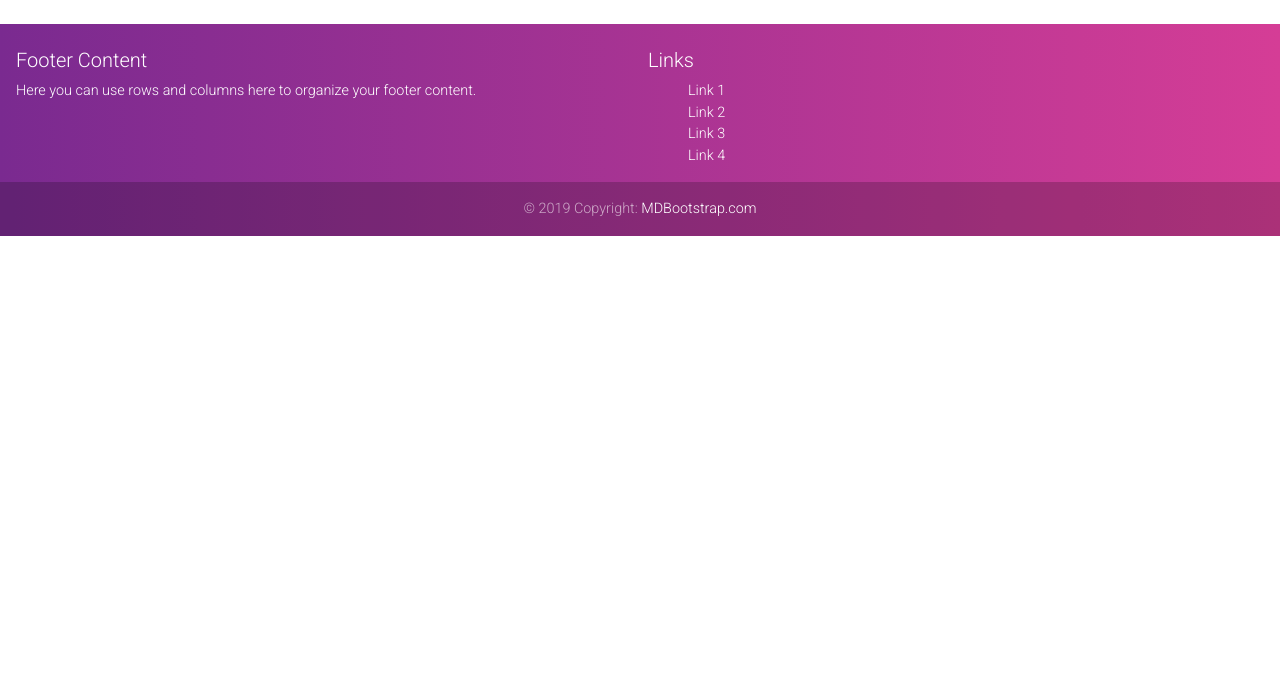
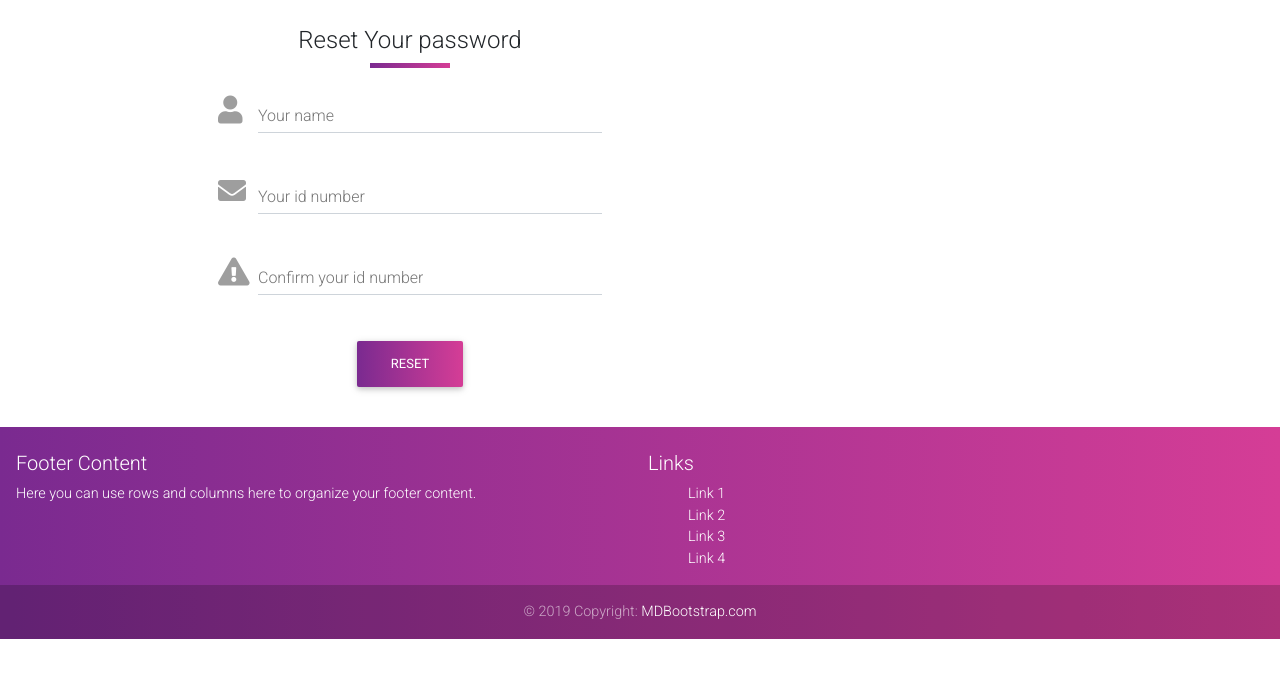
Before and after one commit to roee030/courses-app-react, a React (Create React App) app: page /resetpassword in a window 1280 px wide. Shown: the top 678 px of the page. Built offline with nearby package versions, Linux system fonts and the light colour scheme.

Commit message:
display a close icon on popup screen.

```diff
--- a/src/components/Header.js
+++ b/src/components/Header.js
@@ -5,6 +5,7 @@ function Header(props) {
     const isLoggedIn = props.isLoggedIn;
     const onLoginClickFunc = props.onLoginClick;
     const showRegisterPopUp = props.showRegisterPopUp;
+    const showLoginPopUp = props.showLoginPopUp;
     const onSignupClickFunc = props.onSignupClick;
     const onMyAccountClickFunc = props.onMyAccountClick;
 
@@ -18,13 +19,13 @@ function Header(props) {
 
     return (
         <MDBNavbar className="Navbar"  dark expand="md" style={{backgroundImage: "linear-gradient(" + "to left, #D53D96  , #7A2A90"+" )"}}>
-         {addButtons(isLoggedIn, onLoginClickFunc,onSignupClickFunc,showRegisterPopUp)}
+         {addButtons(isLoggedIn, onLoginClickFunc,onSignupClickFunc,showRegisterPopUp,showLoginPopUp)}
 
         </MDBNavbar>
     )
 }
 
-function addButtons(isLoggedIn, onLoginClickFunc,onSignupClickFunc,showRegisterPopUp) {
+function addButtons(isLoggedIn, onLoginClickFunc,onSignupClickFunc,showRegisterPopUp,showLoginPopUp) {
     if (isLoggedIn) {
         return (
             <div>My Account</div>
@@ -33,7 +34,7 @@ function addButtons(isLoggedIn, onLoginClickFunc,onSignupClickFunc,showRegisterP
 
     return (
         <div>
-            <MDBBtn onClick={() => { onLoginClickFunc(!isLoggedIn)}}>Log-in</MDBBtn>
+            <MDBBtn onClick={() => {onLoginClickFunc(!showLoginPopUp)}}>Log-in</MDBBtn>
             <MDBBtn onClick={() => {onSignupClickFunc(!showRegisterPopUp)}}>Sign-up</MDBBtn>
         </div>
 
--- a/src/components/PopUp.js
+++ b/src/components/PopUp.js
@@ -10,19 +10,17 @@ function PopUp(props) {
     {
         case("login"):
         return (
-
                 <div className='popup'>
-
                     <div className='popup_inner'>
-                <button type="button" class="close" aria-label="Close">
-                    <span aria-hidden="true">×</span>
+                        <button type="button" className="close" aria-label="Close">
+                        <span aria-hidden="true" onClick={()=>props.setShowLoginPopUp(!props.showLoginPopUp)}>×</span>
                         </button>
                         <Login/>
                         <div className="text-center">
                             <a >Create an account</a>
                         </div>
                         <div onClick={()=>{props.setType("reset");
-                        props.setShowLoginPopUp(!props.showLoginPopUp)}
+                            }
                             }className="text-center">
                             Lost your password? Reset user password
                         </div>
@@ -33,10 +31,17 @@ function PopUp(props) {
         return(
                 <div className='popup'>
                     <div className='popup_inner'>
-                    <button type="button" class="close" aria-label="Close">
-                        <span aria-hidden="true">×</span>
+                    <button type="button" className="close" aria-label="Close">
+                        <span aria-hidden="true" onClick={()=>{props.setShowRegisterPopUp(!props.showRegisterPopUp)
+                        }}>×</span>
                     </button>
                     <Register/>
+                    <div onClick={()=>{
+                        props.setType("login");
+                        console.log(props.type);
+                        }} className="text-center">
+                        I have an account, let me login...
+                    </div>
                     </div>
                 </div>
             )
@@ -44,7 +49,7 @@ function PopUp(props) {
         return(
             <div className="popup">
                 <div className="popup_inner">
-                    <button type="button" class="close" aria-label="Close">
+                    <button type="button" className="close" aria-label="Close">
                         <span aria-hidden="true">×</span>
                     </button>
                     <ResetPassword/>
--- a/src/pages/Home.js
+++ b/src/pages/Home.js
@@ -22,6 +22,7 @@ export default function Home() {
     const [courses, isLoading] = useSearchEffect('courses', query);
     const [type, setType] = useState('')
     const renderPopUpObj ={
+        setShowRegisterPopUp: setShowRegisterPopUp,
         showRegisterPopUp: showRegisterPopUp,
         user :user,
         setUser: setUser,
@@ -37,6 +38,7 @@ export default function Home() {
     return (
         <div>
             <Header isLoggedIn={isLoggedIn} onLoginClick={setShowLoginPopUp}
+            showLoginPopUp={showLoginPopUp}
             onSignupClick={setShowRegisterPopUp} showRegisterPopUp={showRegisterPopUp}/>
             {renderPopUp(renderPopUpObj)}
             <div className="bg"></div>
@@ -54,16 +56,14 @@ function checkLoggedIn() {
 }
 
 function renderPopUp(obj) {
-
     if (obj.showLoginPopUp === true ) {
         return (
             <PopUp type={obj.type='login'} setUser={obj.setUser} setType={obj.setType}showLoginPopUp={obj.showLoginPopUp} setShowLoginPopUp={obj.setShowLoginPopUp}/>
         )
     }
     else if (obj.showRegisterPopUp === true ) {
-        obj.type="register"
         return (
-            <PopUp type={obj.type} setType={obj.setType} />
+            <PopUp type={obj.type="register"} setType={obj.setType} setShowRegisterPopUp={obj.setShowRegisterPopUp} showRegisterPopUp={obj.showRegisterPopUp}  />
         )
     }
     else if(obj.type === "reset")
--- a/src/pages/Register.js
+++ b/src/pages/Register.js
@@ -122,9 +122,6 @@ const FormPage = () => {
               <MDBBtn className="register-btn">Register</MDBBtn>
             </div>
             <div className="text-center">
-              <Link  to="/log-in" >
-                I have a user, let me Sign-in
-            </Link>
               </div>
           </form>
         </MDBCol>
--- a/src/pages/ResetPassword.js
+++ b/src/pages/ResetPassword.js
@@ -1,9 +1,52 @@
 import React from 'react'
+import { MDBContainer, MDBRow, MDBCol, MDBBtn, MDBInput } from 'mdbreact';
+import Title from '../components/Title';
 
 export default function ResetPassword() {
     return (
         <div>
+        <MDBContainer className="register-component">
+        <MDBRow>
+          <MDBCol md="6">
+            <form className="register-form">
+            <Title title="Reset Your password"/>
+              <div className="grey-text">
+                <MDBInput
+                  label="Your name"
+                  icon="user"
+                  group
+                  type="text"
+                  validate
+                  error="wrong"
+                  success="right"
+                />
+                <MDBInput
+                  label="Your id number"
+                  icon="envelope"
+                  group
+                  type="email"
+                  validate
+                  error="wrong"
+                  success="right"
+                />
+                <MDBInput
+                  label="Confirm your id number"
+                  icon="exclamation-triangle"
+                  group
+                  type="text"
+                  validate
+                  error="wrong"
+                  success="right"
+                />
+                <div className="text-center">
+                    <MDBBtn className="register-btn">Reset</MDBBtn>
 
+                </div>
+             </div>
+            </form>
+          </MDBCol>
+        </MDBRow>
+      </MDBContainer>
         </div>
     )
 }
--- a/src/pages/Sign-in.js
+++ b/src/pages/Sign-in.js
@@ -28,7 +28,8 @@ const FormPage = () => {
               />
             </div>
             <div className="text-center">
-              <MDBBtn className="login-btn">Login</MDBBtn>
+              <MDBBtn onClick={()=>{{console.log("ldld");
+              }}}className="login-btn">Login</MDBBtn>
               </div>
               <div className="text-center">
 
```
Lines whose indentation alone changed are shown as unchanged.
